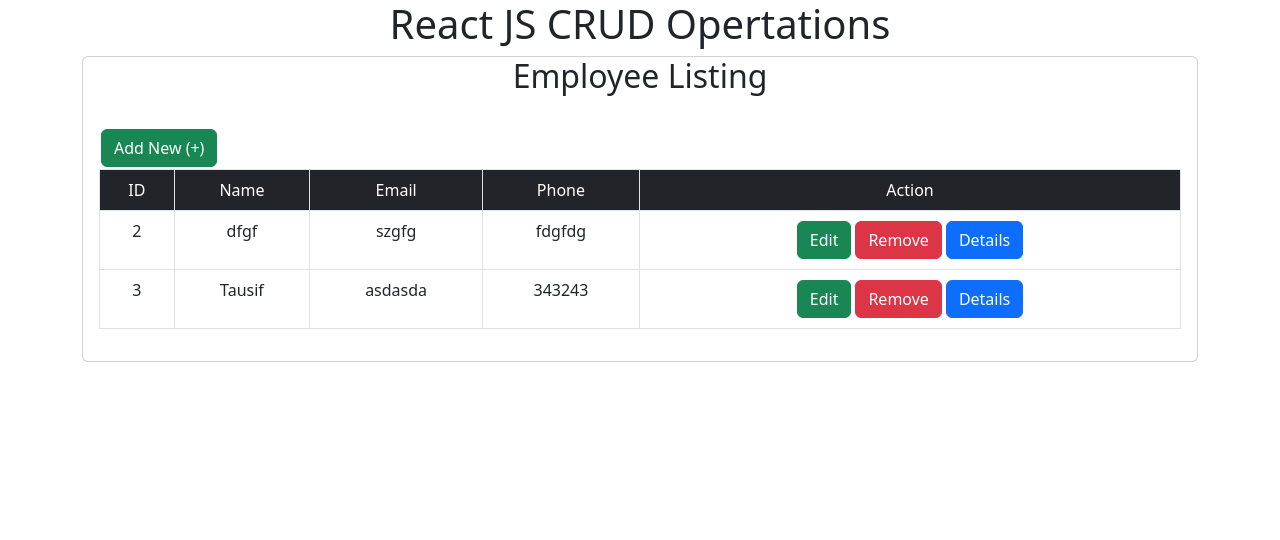
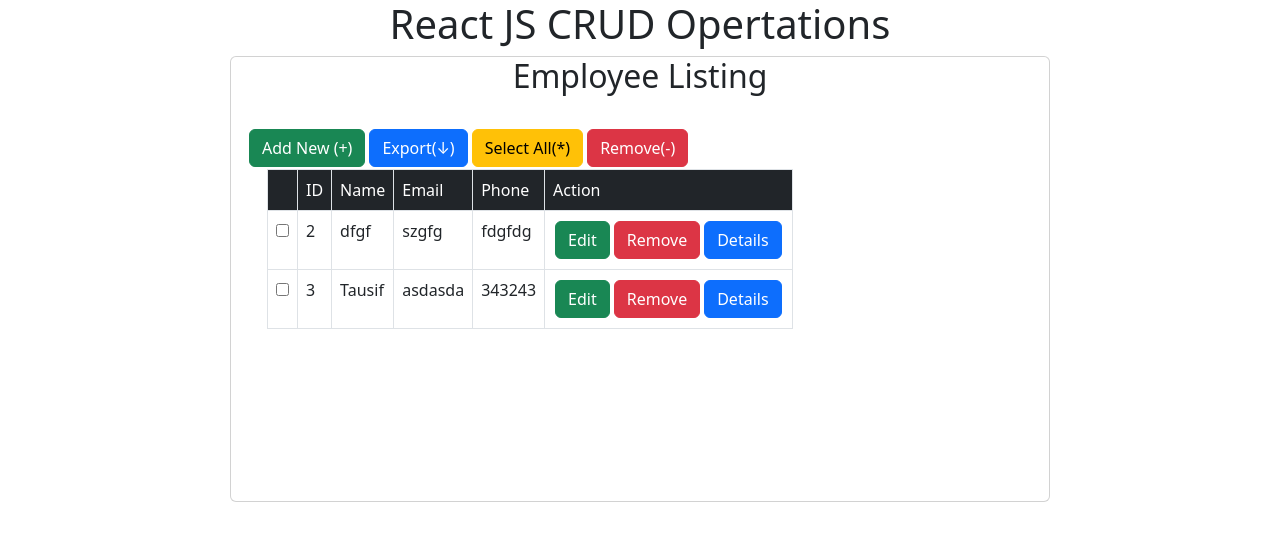
Before and after one commit to tausif-jawaid/Crud-react-and-server-json-file, a React (Create React App) app: page / in a window 1280 px wide. Shown: the top 540 px of the page. Built offline with nearby package versions, Linux system fonts and the light colour scheme; data requests are answered from the project's data file.

Commit message:
Added button and scroll

```diff
--- a/src/EmpListing.js
+++ b/src/EmpListing.js
@@ -37,8 +37,10 @@ const EmpListing = () => {
         })
     }, [])
     return (
+        <center>
         <div className="container">
-            <div className="card">
+
+            <div className="card cardsize">
                 <div className="card-title">
                     <h2>Employee Listing</h2>
                 </div>
@@ -46,9 +48,19 @@ const EmpListing = () => {
                     <div className="divbtn">
                         <Link to="employee/create" className="btn btn-success">Add New (+)</Link>
                     </div>
-                    <table className="table table-bordered">
-                        <thead className="bg-dark text-white">
+                    <div className="divbtn">
+                        <button className="btn btn-primary">Export(↓)</button>
+                    </div>
+                    <div className="divbtn">
+                        <button className="btn btn-warning">Select All(*)</button>
+                    </div>
+                    <div className="divbtn">
+                        <button className="btn btn-danger">Remove(-)</button>
+                    </div>
+                    <table className="table table-bordered table table-hover fixed_header">
+                        <thead className="bg-dark text-white stickheader">
                             <tr>
+                            <td></td>
                                 <td>ID</td>
                                 <td>Name</td>
                                 <td>Email</td>
@@ -60,7 +72,10 @@ const EmpListing = () => {
 
                             {empdata &&
                                 empdata.map(item => (
+
                                     <tr key={item.id}>
+                                        <td><input type="checkbox"/>
+                                    </td>
                                         <td>{item.id}</td>
                                         <td>{item.name}</td>
                                         <td>{item.email}</td>
@@ -78,7 +93,9 @@ const EmpListing = () => {
                     </table>
                 </div>
             </div>
+
         </div>
+        </center>
     );
 }
 
```
